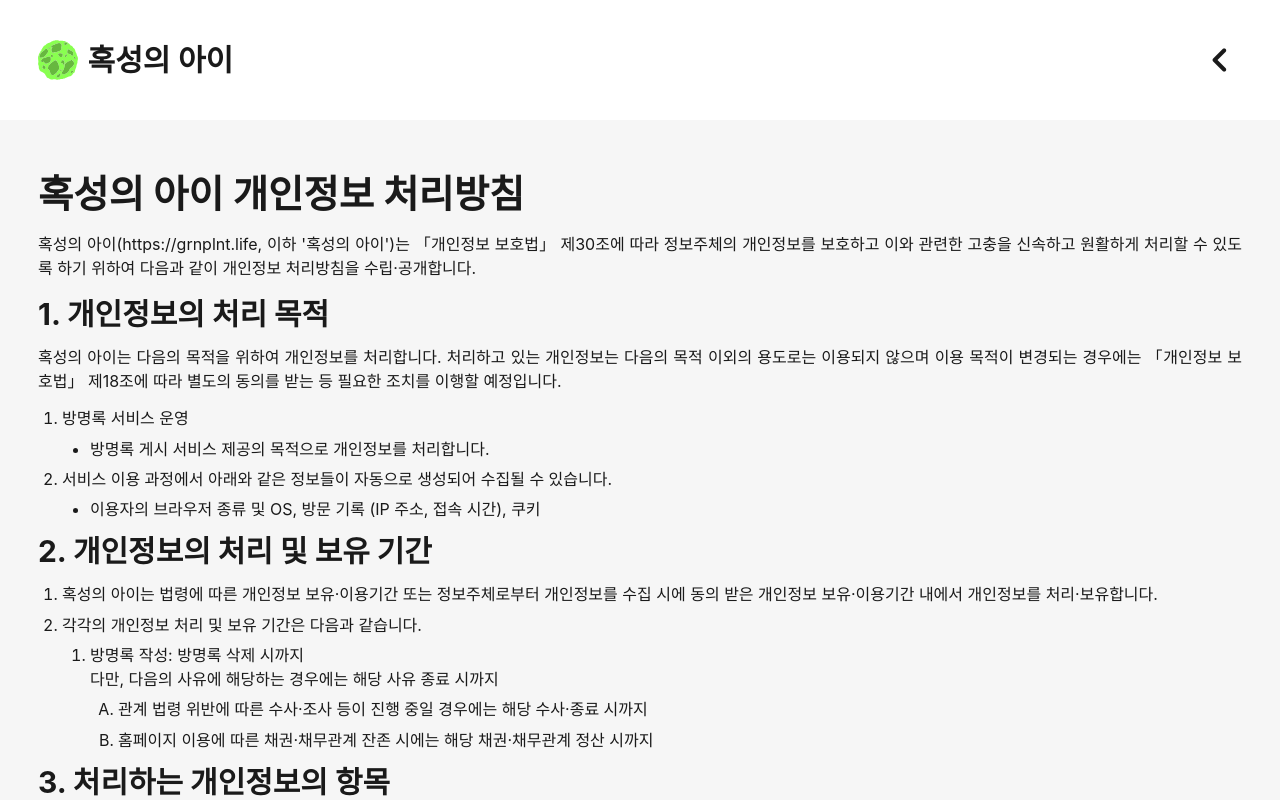
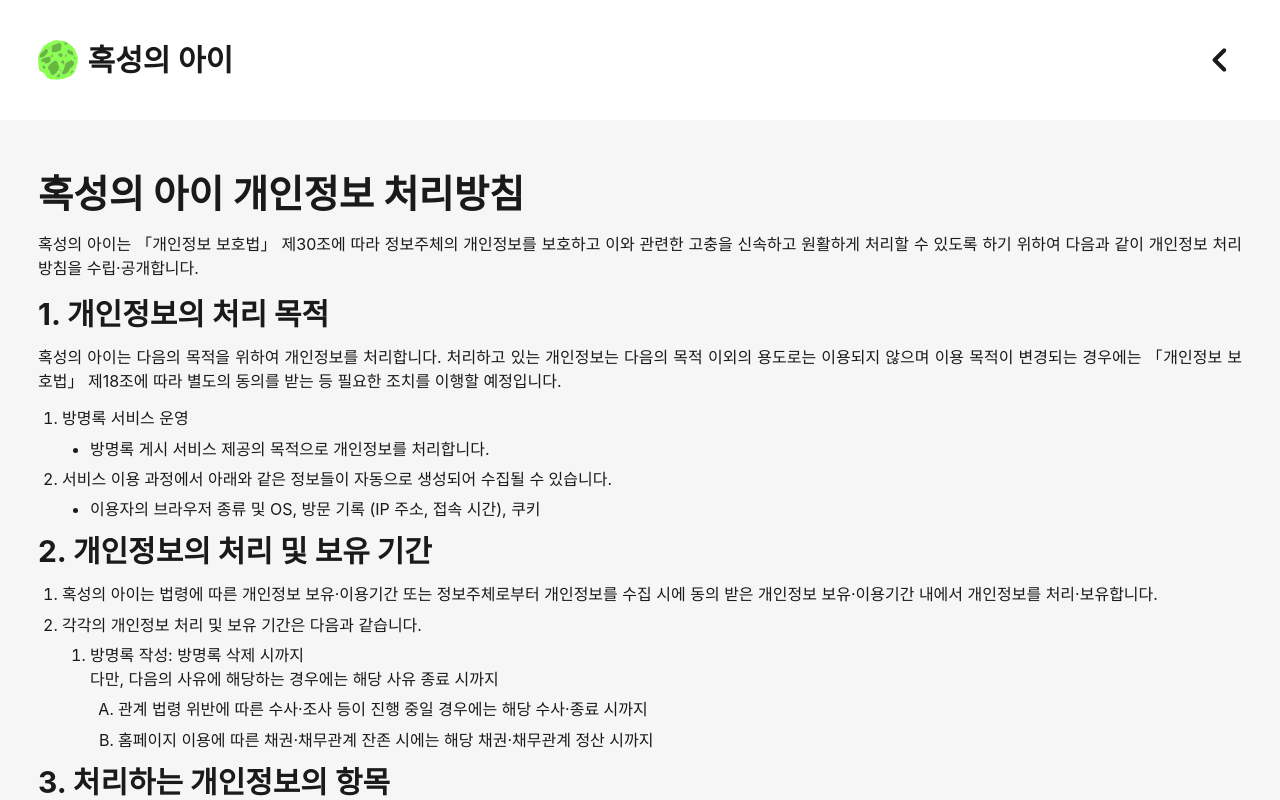
Before and after one commit to jihun-io/grnplnt, a Next.js app: page /privacy-policy in a window 1280 px wide. Shown: the top 800 px of the page. Built offline with nearby package versions, Linux system fonts and the light colour scheme; a web font is replaced by a local one.

Commit message:
내용 수정

```diff
--- a/src/app/privacy-policy/page.js
+++ b/src/app/privacy-policy/page.js
@@ -12,10 +12,9 @@ export default function privacy() {
     <main className={styles.privacy}>
       <h2>혹성의 아이 개인정보 처리방침</h2>
       <p>
-        혹성의 아이(https://grnplnt.life, 이하 '혹성의 아이')는 「개인정보
-        보호법」 제30조에 따라 정보주체의 개인정보를 보호하고 이와 관련한 고충을
-        신속하고 원활하게 처리할 수 있도록 하기 위하여 다음과 같이 개인정보
-        처리방침을 수립·공개합니다.
+        혹성의 아이는 「개인정보 보호법」 제30조에 따라 정보주체의 개인정보를
+        보호하고 이와 관련한 고충을 신속하고 원활하게 처리할 수 있도록 하기
+        위하여 다음과 같이 개인정보 처리방침을 수립·공개합니다.
       </p>
       <h3>1. 개인정보의 처리 목적</h3>
       <p>
```
